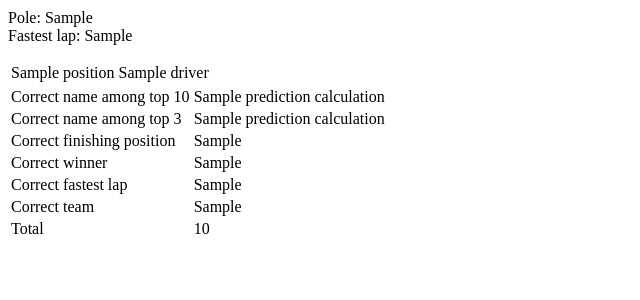
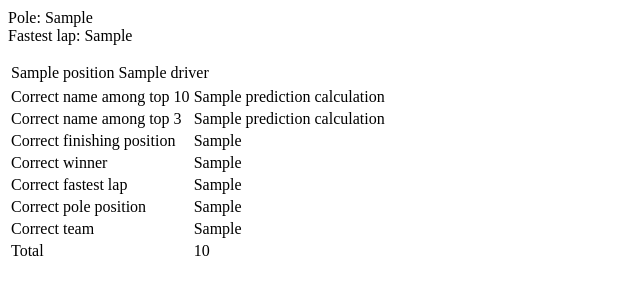
Before and after one commit to alexpdp7/f1web, a Django app: template f1web/src/f1web/predictions/templates/predictions/race_view_prediction.html in a window 1280 px wide. Shown: the part 253-553 px from the top of the page, without its empty margins (0-640 px from the left). Run offline with Django 3.2, Linux system fonts and the light colour scheme; the template is opened without the code that fills it: most values are stand-ins (such as "Sample title", 1, 10 or a date in 2020).

Commit message:
add missing pole position display

```diff
--- a/f1web/src/f1web/predictions/templates/predictions/race_view_prediction.html
+++ b/f1web/src/f1web/predictions/templates/predictions/race_view_prediction.html
@@ -45,6 +45,7 @@ Race {{ race.championship }} {{ race.name }}
 		<tr><td>Correct finishing position<td>{{ prediction_calculation.correct_finishing_position }}</td></tr>
 		<tr><td>Correct winner<td>{{ prediction_calculation.correct_winner }}</td></tr>
 		<tr><td>Correct fastest lap<td>{{ prediction_calculation.correct_fastest_lap }}</td></tr>
+		<tr><td>Correct pole position<td>{{ prediction_calculation.correct_pole_position }}</td></tr>
 		<tr><td>Correct team<td>{{ prediction_calculation.correct_team }}</td></tr>
 		<tr><td>Total<td>{{ prediction_calculation.total }}</td></tr>
 	</table>
```
